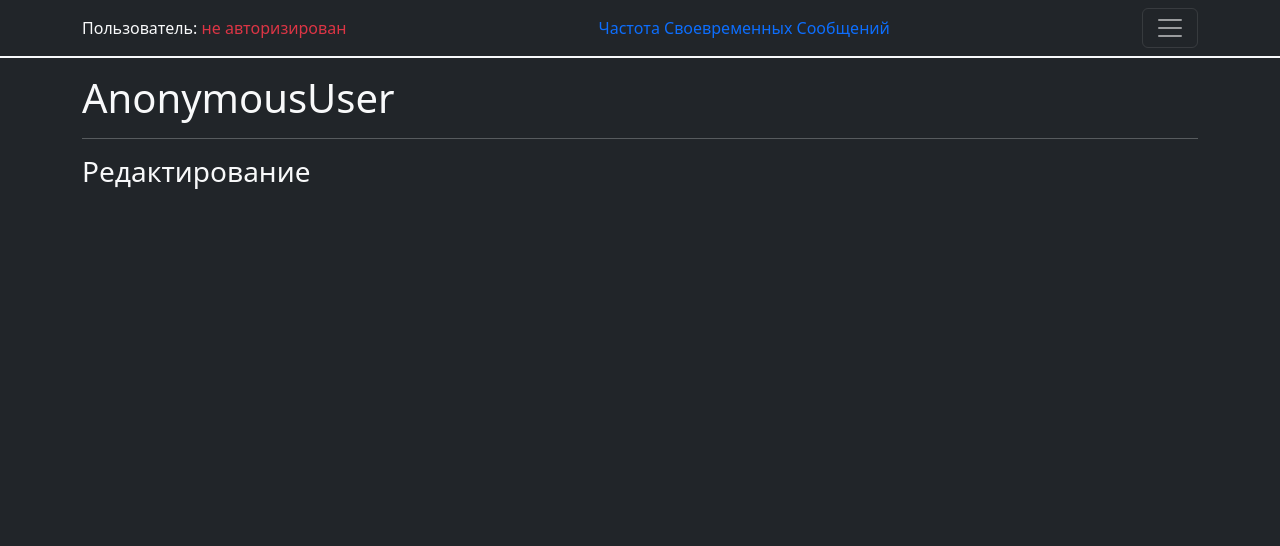
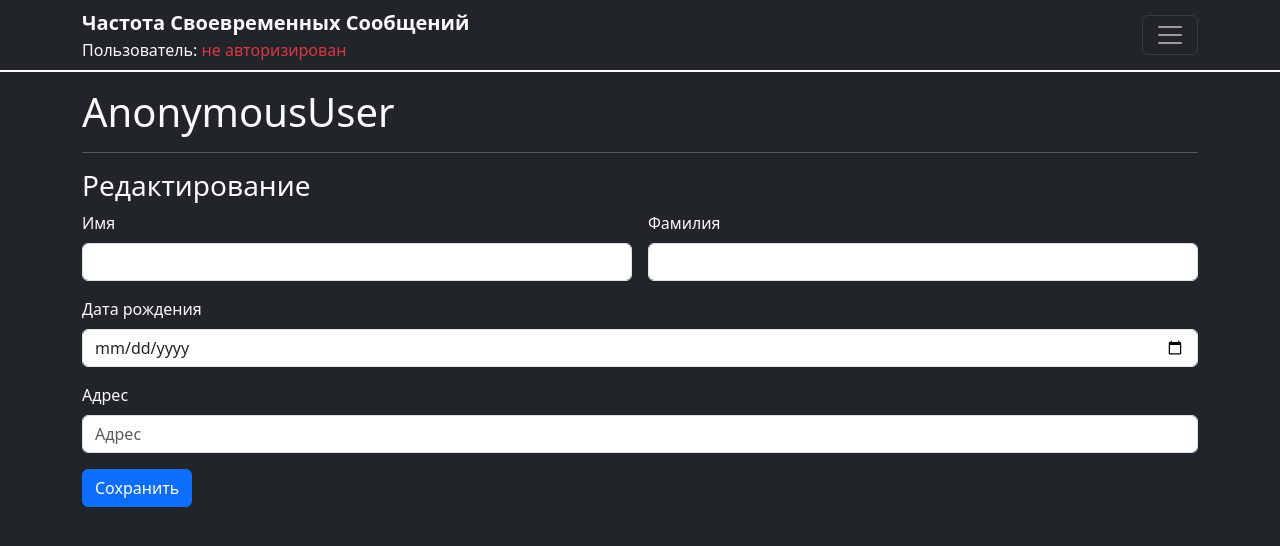
Before and after one commit to BoolTrue1/Social-network, a Django app: page /edit_profile in a window 1280 px wide. Shown: the top 546 px of the page. Run offline with Django 5.2, Linux system fonts and the light colour scheme.

Commit message:
Добавил недостающие страницы

```diff
--- a/SocialNetwork/SocialNetwork/urls.py
+++ b/SocialNetwork/SocialNetwork/urls.py
@@ -2,7 +2,7 @@ from django.contrib import admin
 from django.urls import path, include
 from django.views.generic import TemplateView
 
-from users.views import profile, edit_profile, people
+from users.views import profile, edit_profile, people, friends
 
 
 urlpatterns = [
@@ -11,6 +11,7 @@ urlpatterns = [
     path('profile', profile, name='profile'),
     path('edit_profile', edit_profile, name='edit_profile'),
     path('people', people, name='people'),
+    path('friends', friends, name='friends'),
 
     path('users/', include('users.urls')),
 ]
--- a/SocialNetwork/templates/base.html
+++ b/SocialNetwork/templates/base.html
@@ -15,6 +15,8 @@
   <header class="header">
     <nav class="navbar navbar-dark bg-dark border-bottom border-2 border-light">
       <div class="container">
+        <div>
+          <a class="text-logo-FTM text-decoration-none text-light fs-5 fw-bold" href="{% url 'home' %}">Частота Своевременных Сообщений</a>
           <div class="">
             <span class="text-light">Пользователь:</span>
             {% if user.is_authenticated %}
@@ -23,7 +25,7 @@
               <span class="text-danger">не авторизирован</span>
             {% endif %}
           </div>
-        <a class="text-decoration-none" href="{% url 'home' %}">Частота Своевременных Сообщений</a>
+        </div>
         <button class="navbar-toggler " type="button" data-bs-toggle="offcanvas" data-bs-target="#offcanvasDarkNavbar" aria-controls="offcanvasDarkNavbar" aria-label="Переключить навигацию">
           <span class="navbar-toggler-icon"></span>
         </button>
--- a/SocialNetwork/templates/edit_profile.html
+++ b/SocialNetwork/templates/edit_profile.html
@@ -6,5 +6,25 @@
   <hr>
   <h2 class="fs-3">Редактирование</h2>
 
-
+  <form class="row g-3">
+    <div class="col-md-6">
+      <label for="inputName4" class="form-label">Имя</label>
+      <input type="text" class="form-control" id="inputName4">
+    </div>
+    <div class="col-md-6">
+      <label for="inputSurname4" class="form-label">Фамилия</label>
+      <input type="text" class="form-control" id="inputSurname4">
+    </div>
+    <div class="col-12">
+      <label for="inputAddress" class="form-label">Дата рождения</label>
+      <input type="date" class="form-control" id="inputAddress" placeholder="Адрес">
+    </div>
+    <div class="col-12">
+      <label for="inputAddress" class="form-label">Адрес</label>
+      <input type="text" class="form-control" id="inputAddress" placeholder="Адрес">
+    </div>
+    <div class="col-12">
+      <button type="submit" class="btn btn-primary">Сохранить</button>
+    </div>
+  </form>
 {% endblock %}
--- a/SocialNetwork/templates/people.html
+++ b/SocialNetwork/templates/people.html
@@ -5,5 +5,11 @@
   <h1>Люди</h1>
   <hr>
 
+  <ul class="mt-4 list-group rounded-0 border border-2">
+    {% for i in data %}
+      <li class="people-ul-item list-group-item bg-dark text-light border border-1 fw-bolder"><a class="text-decoration-none" href="">{{i.username}}</a></li>
+    {% endfor %}
+  </ul>
+
 
 {% endblock %}
--- a/SocialNetwork/users/views.py
+++ b/SocialNetwork/users/views.py
@@ -1,6 +1,8 @@
 from django.contrib.auth import authenticate, login
 from django.views import View
 from django.shortcuts import render, redirect
+
+from users.models import User, Profile
 
 from users.forms import UserCreationForm
 
@@ -14,8 +16,13 @@ def edit_profile(request):
     return render(request, 'edit_profile.html')
 
 
+def friends(request):
+    return render(request, 'friends.html')
+
+
 def people(request):
-    return render(request, 'people.html')
+    all_people = User.objects.all()
+    return render(request, 'people.html', {'data': all_people})
 
 
 class Register(View):
```
Also changed, not shown: other parts of SocialNetwork/templates/base.html (+2 -2 lines), SocialNetwork/static/css/style.css (+13 -0 lines), SocialNetwork/templates/friends.html (added, +11 -0 lines), SocialNetwork/templates/home.html (+14 -6 lines), SocialNetwork/templates/profile.html (+5 -2 lines), SocialNetwork/users/models.py (+3 -10 lines), SocialNetwork/db.sqlite3. Lines whose indentation alone changed are shown as unchanged.
